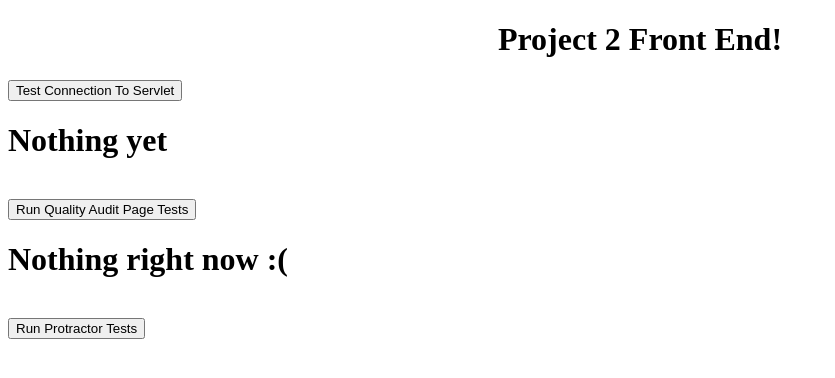
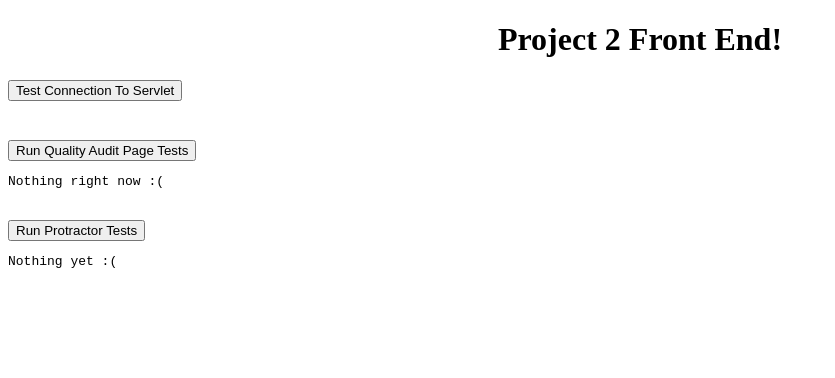
Before and after one commit to icavanaugh95/project2, an Angular app in the folder frontend/: page / in a window 1280 px wide. Shown: the top 378 px of the page, without its empty margins (0-835 px from the left). Built offline with nearby package versions, Linux system fonts and the light colour scheme.

Commit message:
display testng response from servlet

```diff
--- a/frontend/src/app/app.component.html
+++ b/frontend/src/app/app.component.html
@@ -7,6 +7,6 @@
 <button (click) = "getData()">Test Connection To Servlet</button>
 <h1>{{ info }}</h1><br>
 <button (click) = "getQualityAuditTestResults()">Run Quality Audit Page Tests</button>
-<h1>{{ qualityAuditResults }}</h1><br>
+<pre [innerHTML]="qualityAuditResults" *ngIf="qualityAuditResults"></pre><br>
 <button (click) = "getProtractorResults()">Run Protractor Tests</button>
 <pre [innerHTML]="protractorResults" *ngIf="protractorResults"></pre><br>
--- a/frontend/src/app/app.component.ts
+++ b/frontend/src/app/app.component.ts
@@ -13,11 +13,11 @@ export class AppComponent {
   constructor(private requestService: RequestsService, private http: HttpClient) {}
 
   title = 'Project 2 Front End';
-  info = "Nothing yet";
+  info = "";
 
   // You probably need a variable for the output
   qualityAuditResults = "Nothing right now :(";
-  protractorResults;
+  protractorResults = "Nothing yet :(";
 
   data:Observable<any> = this.requestService.getSomething();
 
@@ -42,23 +42,18 @@ export class AppComponent {
     this.qualityAuditResults = "Let me get that for you";
 
     this.qualityAudit.subscribe((resp) => {
-      // what to do if success
-      // this.qualityAuditResults = resp;
-
-      console.log(resp);
-      this.qualityAuditResults = "I succeeded!";
-
-
+      // success
+      this.qualityAuditResults = resp;
     }, // end succes function
       (err) => {
-        // what to do if fails
-        this.qualityAuditResults = err;
-
+        // failure
+        this.qualityAuditResults = err.error.text;
     }); // end failure function
   };
 
 
   getProtractorResults(){
+    this.protractorResults = "let me get that for you";
     this.protractor.subscribe((resp) => {
       // success
       this.protractorResults = resp;
```
